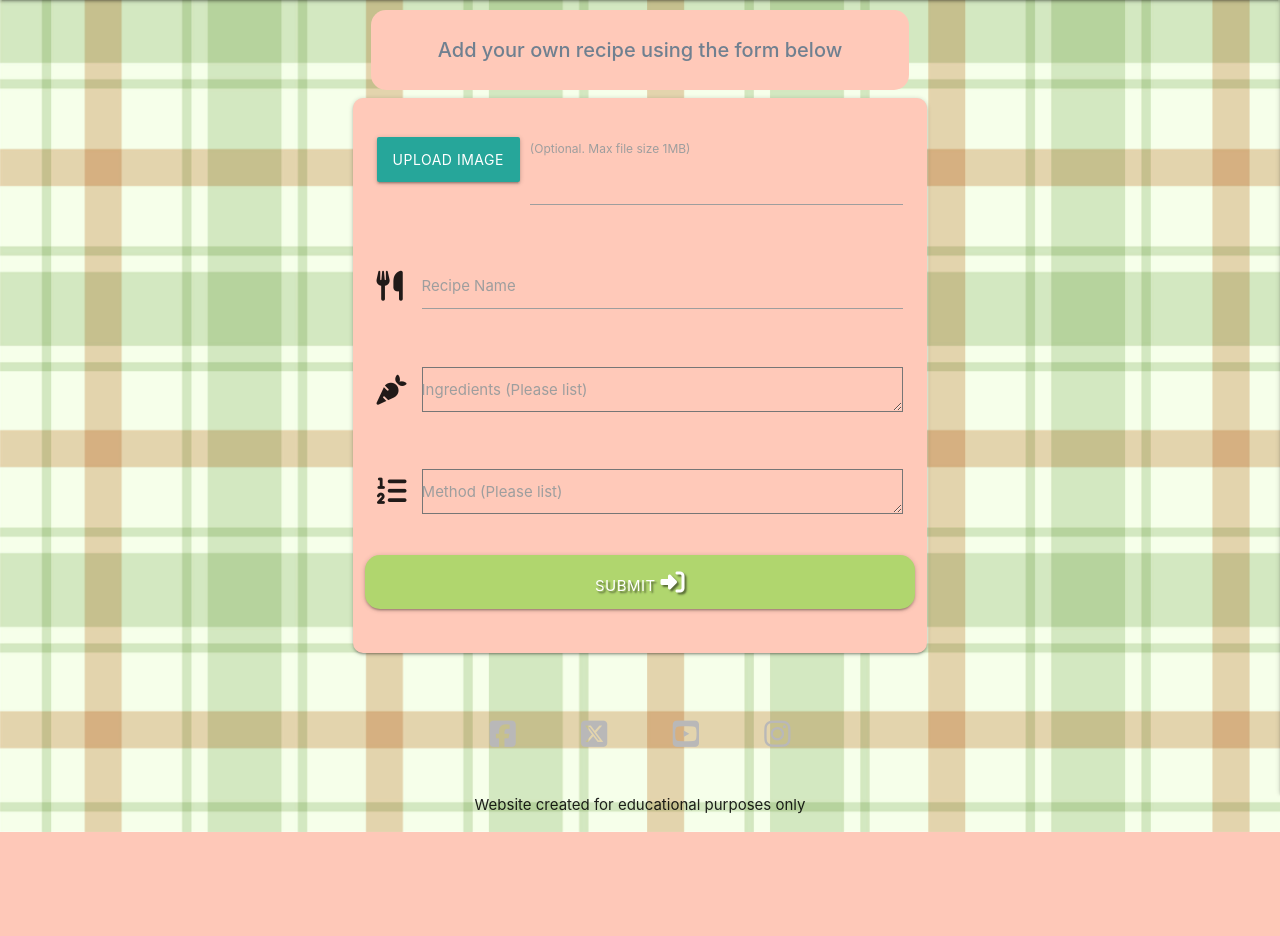
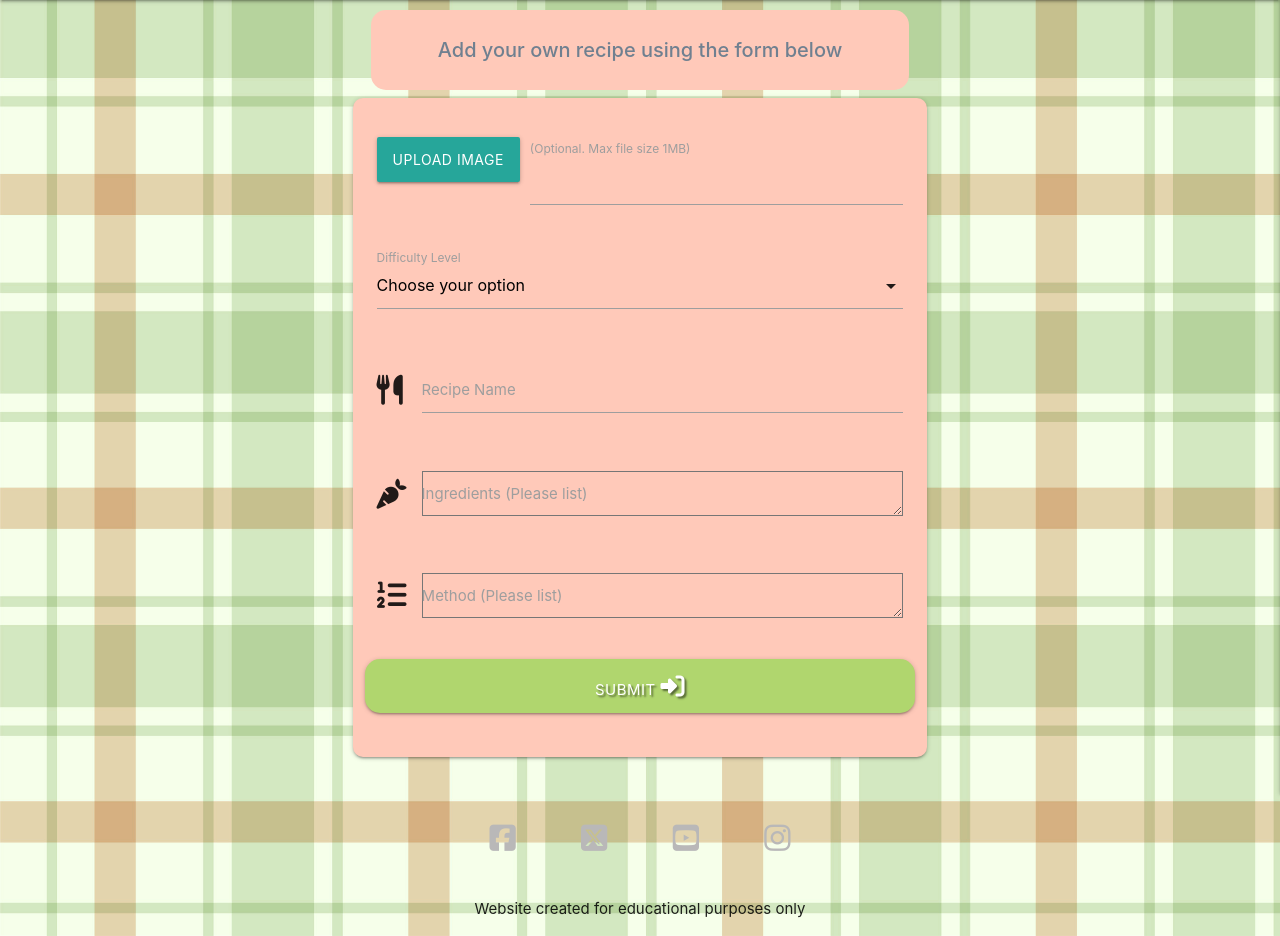
Before and after one commit to LHarveyDev/the-kitchen-cupboard, a Flask app: page /add_recipe in a window 1280 px wide. Shown: the part 67-1003 px from the top of the page. Before the commit the page ends 899 px from the top, so only its background shows below. Run offline with Flask 3, Linux system fonts and the light colour scheme; data that the repository does not hold is empty; some libraries are stand-ins or nearby versions.

Commit message:
ADD difficulty level dropdown menu to add recipe form

```diff
--- a/app.py
+++ b/app.py
@@ -18,7 +18,7 @@ app.secret_key = os.environ.get("SECRET_KEY")
 UPLOAD_FOLDER = 'static/images/user_images'
 ALLOWED_EXTENSIONS = {'png', 'jpg', 'jpeg'}
 app.config['UPLOAD_FOLDER'] = UPLOAD_FOLDER
-app.config['MAX_CONTENT_LENGTH'] = 1024 * 1024
+app.config['MAX_CONTENT_LENGTH'] = 16 * 1000 * 1000
 
 mongo = PyMongo(app)
 
@@ -207,6 +207,7 @@ def add_recipe():
             image_url = 'static/images/placeholder.jpg'
 
         recipe_name = request.form.get("recipe_name")
+        recipe_difficulty = request.form.get("recipe_difficulty")
         recipe_ingredients = request.form.get("recipe_ingredients")
         recipe_method = request.form.get("recipe_method")
 
@@ -217,6 +218,7 @@ def add_recipe():
 
         recipe = {
             "image": image_url,
+            "difficulty": recipe_difficulty,
             "name": recipe_name,
             "ingredients": recipe_ingredients,
             "method": recipe_method,
@@ -253,24 +255,19 @@ def edit_recipe(recipe_id):
                         os.path.join(app.config['UPLOAD_FOLDER'], filename))
                     image_url = os.path.join(
                         app.config['UPLOAD_FOLDER'], filename)
-                else:
-                    # No new image uploaded, keep the existing image URL
-                    image_url = recipe.get('image')
-                    print("New Image URL:", image_url)
 
             except Exception as e:
                 flash('Error uploading file: {}'.format(str(e)))
                 return redirect(request.url)
         else:
             # No new image uploaded
-            image_url = recipe.get('image')  # Keep the existing image URL
-            print(
-                "No new image uploaded. Using existing image URL:", image_url)
+            image_url = recipe.get('image')
 
-        # Update the recipe details in the database
+            # Update the recipe details in the database
         updated_recipe = {
             "image": image_url,
             "name": request.form.get("recipe_name"),
+            "difficulty": request.form.get("recipe_difficulty"),
             "ingredients": request.form.get("recipe_ingredients"),
             "method": request.form.get("recipe_method"),
             "created_by": session["user"]
--- a/static/js/script.js
+++ b/static/js/script.js
@@ -2,7 +2,9 @@ $(document).ready(function () {
     $(".sidenav").sidenav({edge: "right"});
 });
 
-$('.dropdown-trigger').dropdown();
+$(document).ready(function(){
+    $('select').formSelect();
+  });
 
 //Textarea auto resize
 $('#textarea1').val('New Text');
--- a/templates/add_recipe.html
+++ b/templates/add_recipe.html
@@ -21,6 +21,18 @@
                           <label for="image_upload">(Optional. Max file size 1MB)</label>
                           <input class="file-path validate" type="text">
                         </div>
+                    </div>
+                </div>
+                <!-- Difficulty level input field -->
+                <div class="row">
+                    <div class="input-field col s12">
+                        <select id="recipe_difficulty" name="recipe_difficulty">
+                            <option value="" disabled selected>Choose your option</option>
+                            <option value="Easy">Easy</option>
+                            <option value="Medium">Medium</option>
+                            <option value="Difficult">Difficult</option>
+                        </select>
+                        <label>Difficulty Level</label>
                     </div>
                 </div>
                 <!-- recipe name input field -->
```
Also changed, not shown: static/images/user_images/Dotty.jpg (deleted), static/images/user_images/DottyNEW.jpg (deleted), static/images/user_images/anton.jpg (deleted), static/images/user_images/eagle.jpg (deleted), static/images/user_images/foodnew.jpg (deleted), static/images/user_images/tree_new.jpg (deleted).
